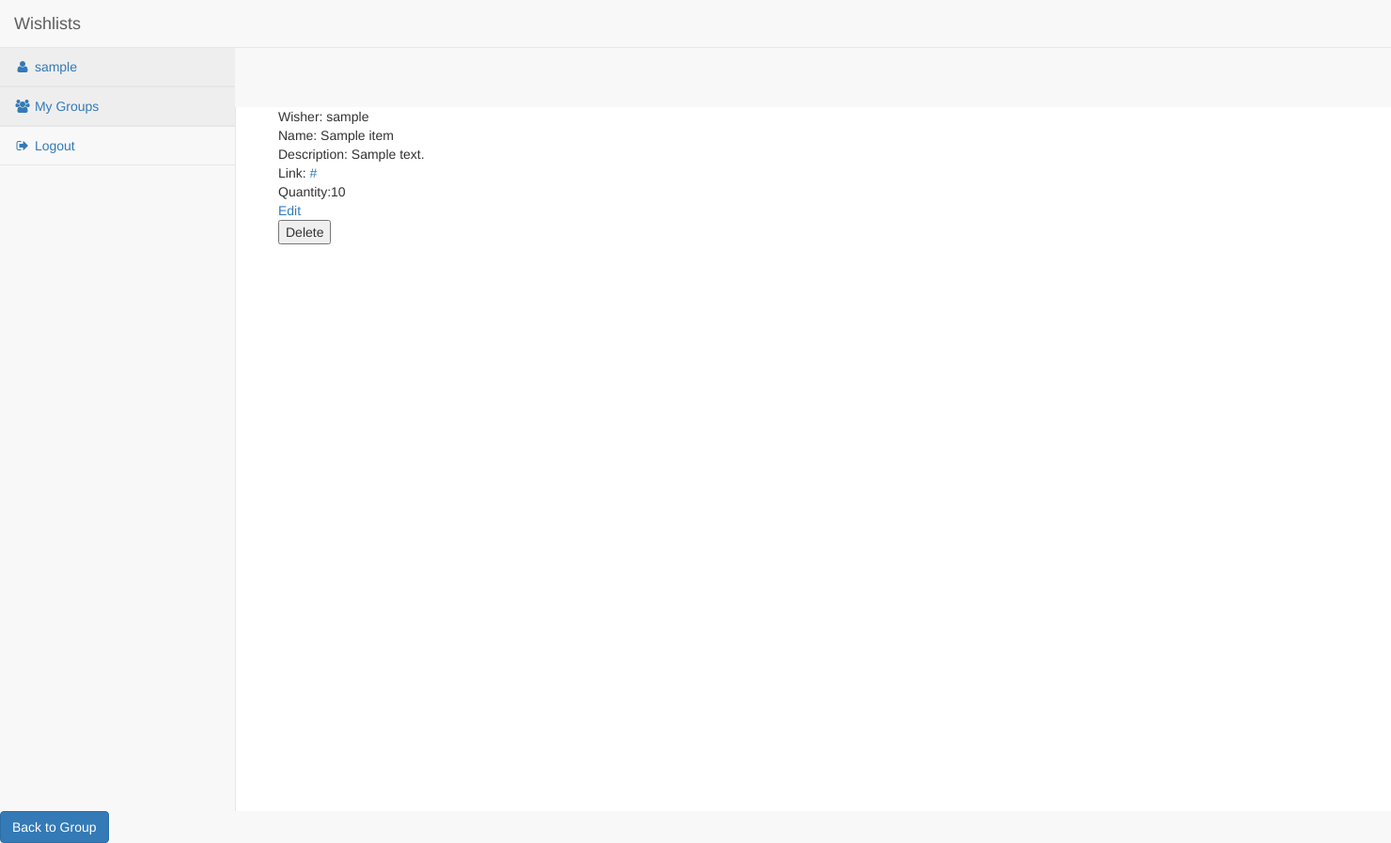
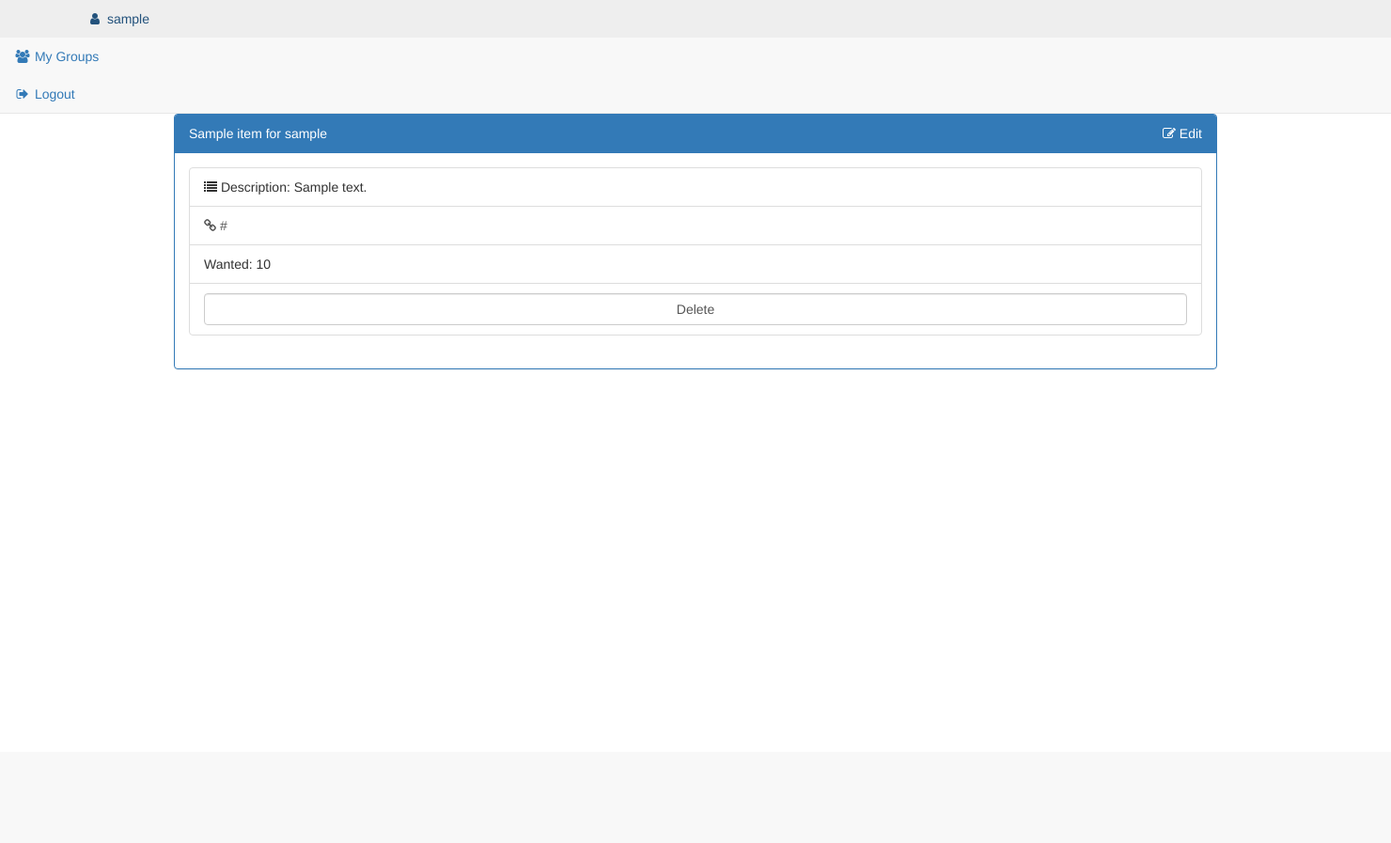
Before and after one commit to pclements12/PyWishlist, a Django app: page /wishlist/item/1 in a window 1480 px wide. Shown: the whole page at 94% size. After the commit the page ends 393 px from the top, so only its background shows below. Run offline with Django 3.2, Linux system fonts and the light colour scheme; a user stored in the database is signed in; tables that the repository leaves empty hold one stand-in row (values such as "Sample post"); some libraries are stand-ins or nearby versions.

Commit message:
add bootstrap3 django plugin, update forms to be bootstrap forms, add bootstrap theming to a lot of templates

```diff
--- a/wishlist/settings.py
+++ b/wishlist/settings.py
@@ -37,6 +37,7 @@ INSTALLED_APPS = (
     'django.contrib.sessions',
     'django.contrib.messages',
     'django.contrib.staticfiles',
+    'bootstrap3',
     'wishlist_app',
 )
 
--- /dev/null
+++ b/wishlist_app/static/css/wishlist.css
@@ -0,0 +1,3 @@
+.inverse{
+    color: #FFF
+}
--- a/wishlist_app/templates/wishlist_app/base.html
+++ b/wishlist_app/templates/wishlist_app/base.html
@@ -14,17 +14,23 @@
     {% endblock %}
 
     {% load staticfiles %}
+    {# Load bootstrap3 tag library #}
+    {% load bootstrap3 %}
     <!-- Bootstrap Core CSS -->
-    <link rel="stylesheet" href="{% static 'bootstrap/bower_components/bootstrap/dist/css/bootstrap.min.css' %}"/>
+    {% bootstrap_css %}
+
+    <!--custom css-->
+    <link rel="stylesheet" href="{% static 'css/wishlist.css' %}"/>
+
 
     <!-- MetisMenu CSS -->
-    <link rel="stylesheet" href="{% static 'bootstrap/bower_components/metisMenu/dist/metisMenu.min.css' %}"/>
+    <link rel="stylesheet" href="{% static 'bootstrap/metisMenu.min.css' %}"/>
 
     <!-- Custom CSS -->
-    <link rel="stylesheet" href="{% static 'bootstrap/dist/css/sb-admin-2.css' %}"/>
+    <link rel="stylesheet" href="{% static 'bootstrap/sb-admin-2.css' %}"/>
 
     <!-- Custom Fonts -->
-    <link rel="stylesheet" href="{% static 'bootstrap/bower_components/font-awesome/css/font-awesome.min.css' %}"/>
+    <link rel="stylesheet" href="{% static 'bootstrap/font-awesome.min.css' %}"/>
 
     <!--[if lt IE 9]>
         <script src="https://oss.maxcdn.com/libs/html5shiv/3.7.0/html5shiv.js"></script>
@@ -51,12 +57,15 @@
     {% endblock %}
 
      <!-- Bootstrap Core JavaScript -->
-    <script src="{% static 'bootstrap/bower_components/bootstrap/dist/js/bootstrap.min.js' %}"></script>
+    {# Load CSS and JavaScript #}
+    {% bootstrap_javascript %}
 
+    {# Display django.contrib.messages as Bootstrap alerts #}
+    {% bootstrap_messages %}
     <!-- Metis Menu Plugin JavaScript -->
-    <script src="{% static 'bootstrap/bower_components/metisMenu/dist/metisMenu.min.js' %}"></script>
+    <script src="{% static 'bootstrap/metisMenu.min.js' %}"></script>
 
     <!-- Custom Theme JavaScript -->
-    <script src="{% static 'bootstrap/dist/js/sb-admin-2.js' %}"></script>
+    <script src="{% static 'bootstrap/sb-admin-2.js' %}"></script>
 </body>
 </html>
--- a/wishlist_app/templates/wishlist_app/item/item.html
+++ b/wishlist_app/templates/wishlist_app/item/item.html
@@ -1,32 +1,41 @@
-{% extends 'wishlist_app/item/item_base.html' %}
+{% extends 'wishlist_app/group/group_base.html' %}
 {% block title %}
     <title>{{ item.name }}</title>
 {% endblock%}
 {% block body %}
-    <span>
-        {% include 'wishlist_app/item/item_claim.html' %}
-    </span>
-    <div>
-        Wisher: {{item.wisher.username}}
+    <div class="col-lg-12">
+        <div class="panel panel-primary">
+            <div class="panel-heading">
+                {{ item.name }} for {{ item.wisher.username }}
+                    {% if request.user == item.wisher %}
+                        <a class="pull-right inverse" href="{% url 'item_update' item.id %}"><i class="fa fa-edit"></i> Edit</a>
+                    {% endif %}
             </div>
-    <div>
-        Name: {{item.name}}
-    </div>
-    <div>
-        Description: {{item.description}}
-    </div>
-    <div>
-        Link: <a target="_blank" href="{{item.link}}">{{ item.link }}</a>
-    </div>
-    <div>
-        Quantity:{{item.quantity}}
-    </div>
+            <!-- /.panel-heading -->
+            <div class="panel-body">
 
+                <div class="list-group">
+                    <li class="list-group-item">
+                       <i class="fa fa-list"></i> Description: {{ item.description }}
+                    </li>
+                    {% if item.link %}
+                    <a class="list-group-item" target="_blank" href="{{item.link}}">
+                       <i class="fa fa-link"></i> {{ item.link }}
+                    </a>
+                    {% endif %}
+                    <li class="list-group-item">
+                       Wanted: {{ item.quantity }}
+                    </li>
                     {% if request.user == item.wisher %}
-        <a href="{% url 'item_update' item.id %}">Edit</a>
+                        <li class="list-group-item">
                             <form method="POST" action="{% url 'item_delete' item.id %}">
                                 {% csrf_token %}
-            <input type="submit" value="Delete"/>
+                                <input class="form-control" type="submit" value="Delete"/>
                             </form>
+                        </li>
                     {% endif %}
+                </div>
+            </div>
+        </div>
+    </div>
 {% endblock %}
--- a/wishlist_app/templates/wishlist_app/nav.html
+++ b/wishlist_app/templates/wishlist_app/nav.html
@@ -32,7 +32,7 @@
                         <a href="{% url 'login' %}"><i class="fa fa-sign-in fa-fw"></i> Login</a>
                     </li>
                     <li>
-                        <a href="{% url 'register' %}"><i class="fa fa-sign-in fa-fw"></i> Sign up</a>
+                        <a href="{% url 'register' %}"><i class="fa fa-plus-circle fa-fw"></i> Sign up</a>
                     </li>
                 {% endif %}
             </ul>
```
Also changed, not shown: wishlist_app/templates/wishlist_app/group/group_home.html (+6 -3 lines), wishlist_app/templates/wishlist_app/item/list.html (+6 -6 lines), wishlist_app/templates/wishlist_app/item/new_item.html (+8 -5 lines), wishlist_app/templates/wishlist_app/item/update_item.html (+10 -6 lines), wishlist_app/templates/wishlist_app/login.html (+9 -6 lines), wishlist_app/templates/wishlist_app/register.html (+8 -5 lines), wishlist_app/templates/wishlist_app/wishlists.html (+26 -12 lines). Lines whose indentation alone changed are shown as unchanged.
